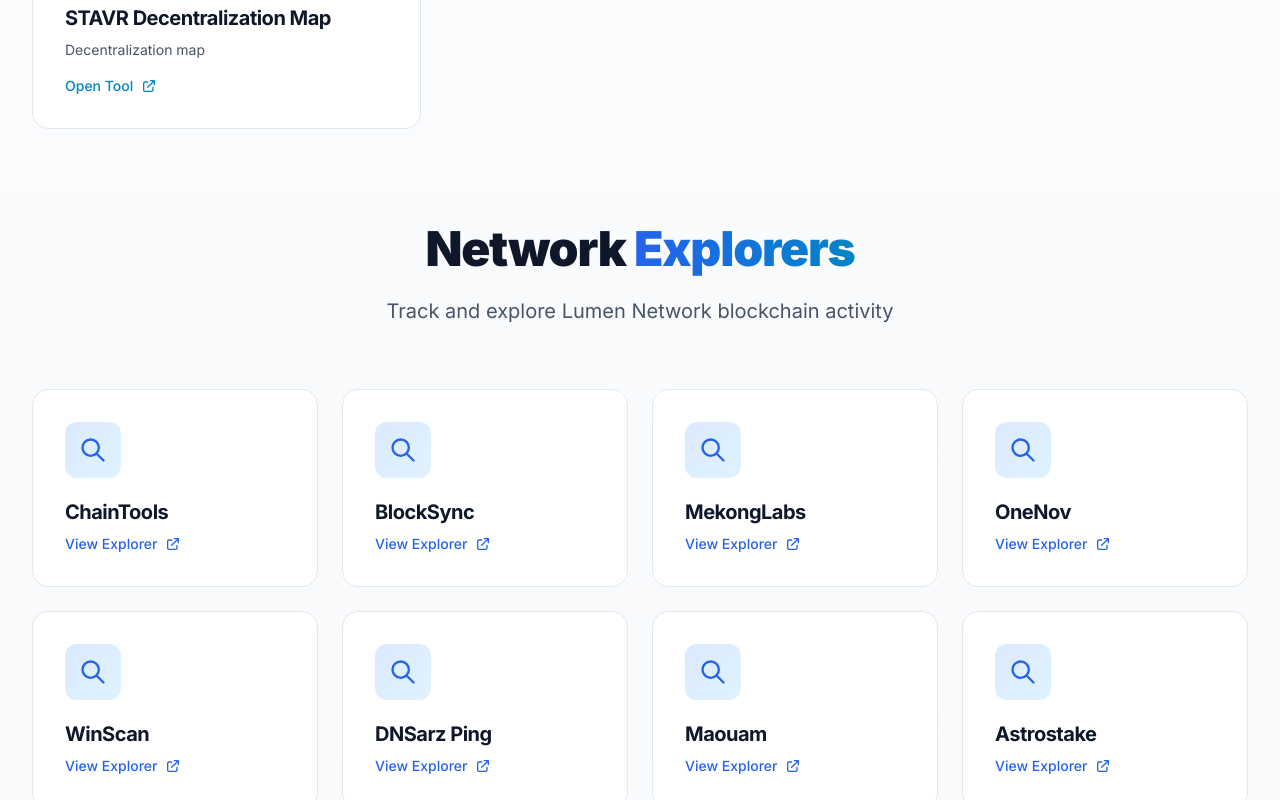
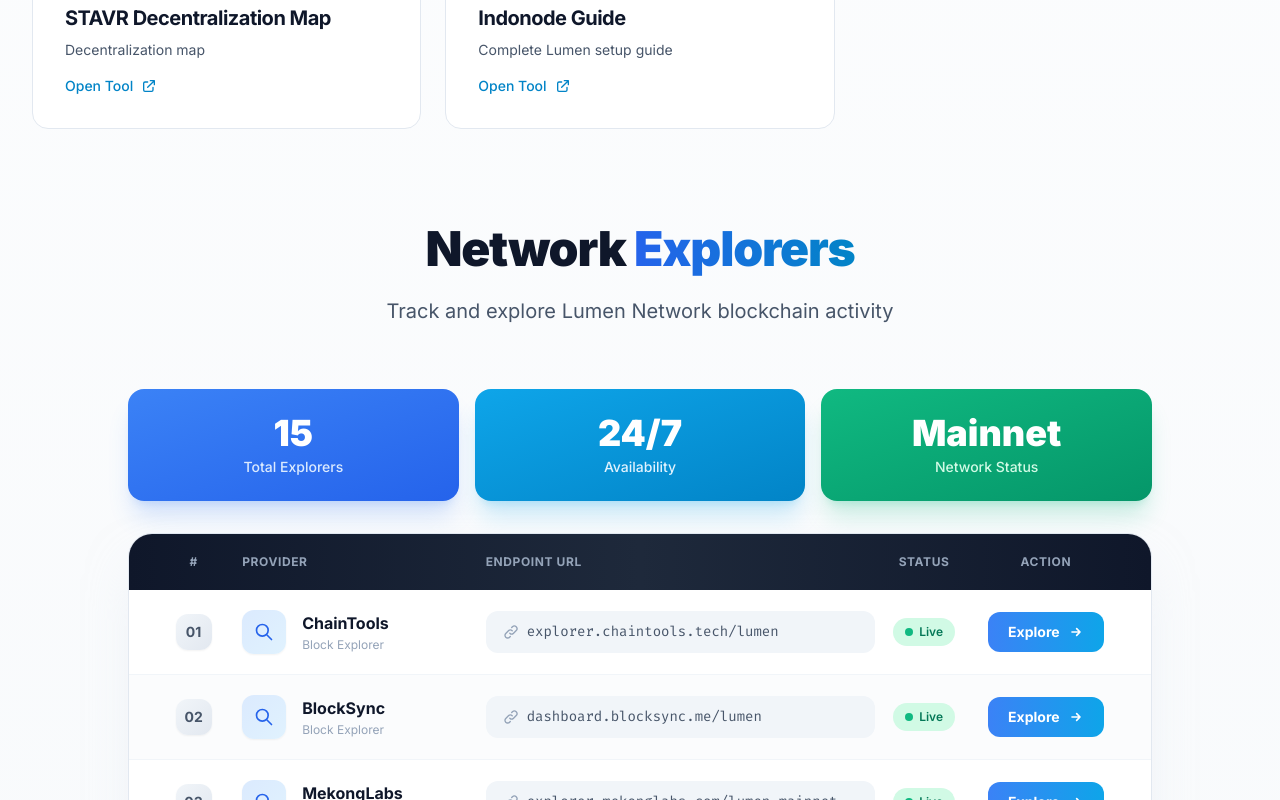
Before and after one commit to network-lumen/website, a Next.js app: page /community in a window 1280 px wide. Shown: the part 2000-2800 px from the top of the page. Built offline with nearby package versions, Linux system fonts and the light colour scheme.

Commit message:
feat: improve Network Explorers UI with table layout and stats

```diff
--- a/src/data/community.ts
+++ b/src/data/community.ts
@@ -12,6 +12,12 @@
   { name: 'OV Explorer', url: 'https://ov-explorer.onenov.xyz/network/lumen' },
   { name: 'UTSA Staking', url: 'https://exp.utsa.tech/lumen/staking' },
   { name: 'STAVR', url: 'https://explorer.stavr.tech/Lumen-Mainnet/staking' },
+  { name: 'Indonode', url: 'https://explorer.indonode.net/lumen/' },
+  { name: 'Veriznode', url: 'https://explorer.veriznode.xyz/lumen-testnet' },
+]
+
+export const guides = [
+  { name: 'Indonode Guide', description: 'Complete Lumen setup guide', url: 'https://beta.indonode.net/networks/lumen' },
 ]
 
 export const endpoints = [
@@ -23,8 +29,10 @@
         { provider: 'Chaintools', url: 'https://rpc.lumen.chaintools.tech'},
         { provider: 'BlockSync', url: 'https://lumen.blocksync.me/rpc' },
         { provider: 'MekongLabs', url: 'https://lumen-mainnet-rpc.mekonglabs.tech' },
+        { provider: 'MekongLabs 2', url: 'https://lumen-mainnet-rpc.mekonglabs.com' },
         { provider: 'Node9x', url: 'https://lumen-rpc.node9x.com' },
-        { provider: 'UTSA', url: 'https://m-lumen.rpc.utsa.tech' }
+        { provider: 'UTSA', url: 'https://m-lumen.rpc.utsa.tech' },
+        { provider: 'OneNov', url: 'https://rpc-lumen.onenov.xyz' }
     ],
   },
   {
@@ -52,4 +60,5 @@
 
 export const tools = [
   { name: 'STAVR Decentralization Map', description: 'Decentralization map', url: 'https://tools.stavr.tech/Map/lumenm/' },
+  { name: 'Indonode Guide', description: 'Complete Lumen setup guide', url: 'https://beta.indonode.net/networks/lumen' },
 ]
--- a/src/pages/community.tsx
+++ b/src/pages/community.tsx
@@ -328,29 +328,119 @@
               </p>
             </div>
 
-            <div className="grid grid-cols-1 sm:grid-cols-2 lg:grid-cols-3 xl:grid-cols-4 gap-6">
+            <div className="max-w-5xl mx-auto">
+              {/* Stats Banner */}
+              <div className="grid grid-cols-3 gap-4 mb-8">
+                <div className="bg-gradient-to-br from-primary-500 to-primary-600 rounded-2xl p-6 text-center text-white shadow-xl shadow-primary-500/20">
+                  <div className="text-4xl font-black">{explorers.length}</div>
+                  <div className="text-primary-100 text-sm font-medium mt-1">Total Explorers</div>
+                </div>
+                <div className="bg-gradient-to-br from-accent-500 to-accent-600 rounded-2xl p-6 text-center text-white shadow-xl shadow-accent-500/20">
+                  <div className="text-4xl font-black">24/7</div>
+                  <div className="text-accent-100 text-sm font-medium mt-1">Availability</div>
+                </div>
+                <div className="bg-gradient-to-br from-emerald-500 to-emerald-600 rounded-2xl p-6 text-center text-white shadow-xl shadow-emerald-500/20">
+                  <div className="text-4xl font-black">Mainnet</div>
+                  <div className="text-emerald-100 text-sm font-medium mt-1">Network Status</div>
+                </div>
+              </div>
+
+              {/* Explorer Table */}
+              <div className="bg-white rounded-3xl border border-slate-200 shadow-2xl shadow-slate-200/50 overflow-hidden">
+                {/* Table Header */}
+                <div className="bg-gradient-to-r from-slate-900 via-slate-800 to-slate-900 px-8 py-5">
+                  <div className="grid grid-cols-12 gap-4 items-center">
+                    <div className="col-span-1 text-center text-xs font-bold text-slate-400 uppercase tracking-wider">#</div>
+                    <div className="col-span-3 text-xs font-bold text-slate-400 uppercase tracking-wider">Provider</div>
+                    <div className="col-span-5 text-xs font-bold text-slate-400 uppercase tracking-wider">Endpoint URL</div>
+                    <div className="col-span-1 text-center text-xs font-bold text-slate-400 uppercase tracking-wider">Status</div>
+                    <div className="col-span-2 text-center text-xs font-bold text-slate-400 uppercase tracking-wider">Action</div>
+                  </div>
+                </div>
+
+                {/* Table Body */}
+                <div className="divide-y divide-slate-100">
                   {explorers.map((explorer, i) => (
+                    <div
+                      key={i}
+                      className={`grid grid-cols-12 gap-4 px-8 py-5 items-center transition-all duration-300 hover:bg-gradient-to-r hover:from-primary-50 hover:via-white hover:to-accent-50 group cursor-pointer ${i % 2 === 0 ? 'bg-white' : 'bg-slate-50/50'}`}
+                    >
+                      {/* Number */}
+                      <div className="col-span-1 text-center">
+                        <span className="inline-flex items-center justify-center w-9 h-9 rounded-xl bg-gradient-to-br from-slate-100 to-slate-200 text-slate-600 font-bold text-sm group-hover:from-primary-500 group-hover:to-accent-500 group-hover:text-white transition-all duration-300 shadow-sm">
+                          {String(i + 1).padStart(2, '0')}
+                        </span>
+                      </div>
+
+                      {/* Provider Name */}
+                      <div className="col-span-3">
+                        <div className="flex items-center gap-4">
+                          <div className="w-11 h-11 bg-gradient-to-br from-primary-100 to-accent-100 rounded-xl flex items-center justify-center flex-shrink-0 group-hover:from-primary-500 group-hover:to-accent-500 transition-all duration-300 shadow-sm group-hover:shadow-lg group-hover:shadow-primary-500/20 group-hover:scale-110">
+                            <svg className="w-5 h-5 text-primary-600 group-hover:text-white transition-colors duration-300" fill="none" viewBox="0 0 24 24" stroke="currentColor">
+                              <path strokeLinecap="round" strokeLinejoin="round" strokeWidth={2} d="M21 21l-6-6m2-5a7 7 0 11-14 0 7 7 0 0114 0z" />
+                            </svg>
+                          </div>
+                          <div>
+                            <span className="font-bold text-slate-900 group-hover:text-primary-600 transition-colors">{explorer.name}</span>
+                            <div className="text-xs text-slate-400 mt-0.5">Block Explorer</div>
+                          </div>
+                        </div>
+                      </div>
+
+                      {/* URL */}
+                      <div className="col-span-5">
+                        <div className="flex items-center gap-2 bg-slate-100 group-hover:bg-white rounded-xl px-4 py-2.5 transition-all duration-300 border border-transparent group-hover:border-slate-200">
+                          <svg className="w-4 h-4 text-slate-400 flex-shrink-0" fill="none" viewBox="0 0 24 24" stroke="currentColor">
+                            <path strokeLinecap="round" strokeLinejoin="round" strokeWidth={2} d="M13.828 10.172a4 4 0 00-5.656 0l-4 4a4 4 0 105.656 5.656l1.102-1.101m-.758-4.899a4 4 0 005.656 0l4-4a4 4 0 00-5.656-5.656l-1.1 1.1" />
+                          </svg>
+                          <span className="text-sm text-slate-600 font-mono truncate">{explorer.url.replace('https://', '')}</span>
+                        </div>
+                      </div>
+
+                      {/* Status */}
+                      <div className="col-span-1 text-center">
+                        <span className="inline-flex items-center gap-1.5 px-3 py-1.5 bg-emerald-100 text-emerald-700 rounded-full text-xs font-semibold">
+                          <span className="relative flex h-2 w-2">
+                            <span className="animate-ping absolute inline-flex h-full w-full rounded-full bg-emerald-400 opacity-75"></span>
+                            <span className="relative inline-flex rounded-full h-2 w-2 bg-emerald-500"></span>
+                          </span>
+                          Live
+                        </span>
+                      </div>
+
+                      {/* Action Button */}
+                      <div className="col-span-2 text-center">
                         <a
-                  key={i}
                           href={explorer.url}
                           target="_blank"
                           rel="noopener noreferrer"
-                  className="group relative p-8 rounded-2xl bg-white border border-slate-200 hover:border-primary-300 transition-all duration-300 hover:shadow-xl hover:shadow-primary-500/10 hover:-translate-y-1"
+                          className="inline-flex items-center gap-2 px-5 py-2.5 bg-gradient-to-r from-primary-500 to-accent-500 text-white text-sm font-bold rounded-xl hover:shadow-xl hover:shadow-primary-500/30 transition-all duration-300 hover:scale-105 hover:-translate-y-0.5"
                         >
-                  <div className="w-14 h-14 mb-5 bg-gradient-to-br from-primary-100 to-accent-100 rounded-xl flex items-center justify-center group-hover:scale-110 transition-transform">
-                    <svg className="w-7 h-7 text-primary-600" fill="none" viewBox="0 0 24 24" stroke="currentColor">
-                      <path strokeLinecap="round" strokeLinejoin="round" strokeWidth={2} d="M21 21l-6-6m2-5a7 7 0 11-14 0 7 7 0 0114 0z" />
+                          <span>Explore</span>
+                          <svg className="w-4 h-4" fill="none" viewBox="0 0 24 24" stroke="currentColor">
+                            <path strokeLinecap="round" strokeLinejoin="round" strokeWidth={2.5} d="M13 7l5 5m0 0l-5 5m5-5H6" />
                           </svg>
+                        </a>
                       </div>
-                  <h3 className="text-xl font-bold text-slate-900 mb-2">{explorer.name}</h3>
-                  <div className="flex items-center gap-2 text-primary-600 font-medium text-sm">
-                    <span>View Explorer</span>
-                    <svg className="w-4 h-4 group-hover:translate-x-1 transition-transform" fill="none" viewBox="0 0 24 24" stroke="currentColor">
-                      <path strokeLinecap="round" strokeLinejoin="round" strokeWidth={2} d="M10 6H6a2 2 0 00-2 2v10a2 2 0 002 2h10a2 2 0 002-2v-4M14 4h6m0 0v6m0-6L10 14" />
+                    </div>
+                  ))}
+                </div>
+
+                {/* Table Footer */}
+                <div className="bg-gradient-to-r from-slate-50 to-slate-100 px-8 py-4 border-t border-slate-200">
+                  <div className="flex items-center justify-between">
+                    <div className="text-sm text-slate-500">
+                      Showing <span className="font-bold text-slate-700">{explorers.length}</span> explorer providers
+                    </div>
+                    <div className="flex items-center gap-2 text-sm text-slate-500">
+                      <svg className="w-4 h-4 text-emerald-500" fill="currentColor" viewBox="0 0 20 20">
+                        <path fillRule="evenodd" d="M10 18a8 8 0 100-16 8 8 0 000 16zm3.707-9.293a1 1 0 00-1.414-1.414L9 10.586 7.707 9.293a1 1 0 00-1.414 1.414l2 2a1 1 0 001.414 0l4-4z" clipRule="evenodd" />
                       </svg>
+                      <span>All endpoints verified</span>
                     </div>
-                </a>
-              ))}
+                  </div>
+                </div>
+              </div>
             </div>
           </div>
 
```
Also changed, not shown: 1 other file (tests, documents, lock files or other folders). Lines whose indentation alone changed are shown as unchanged.
